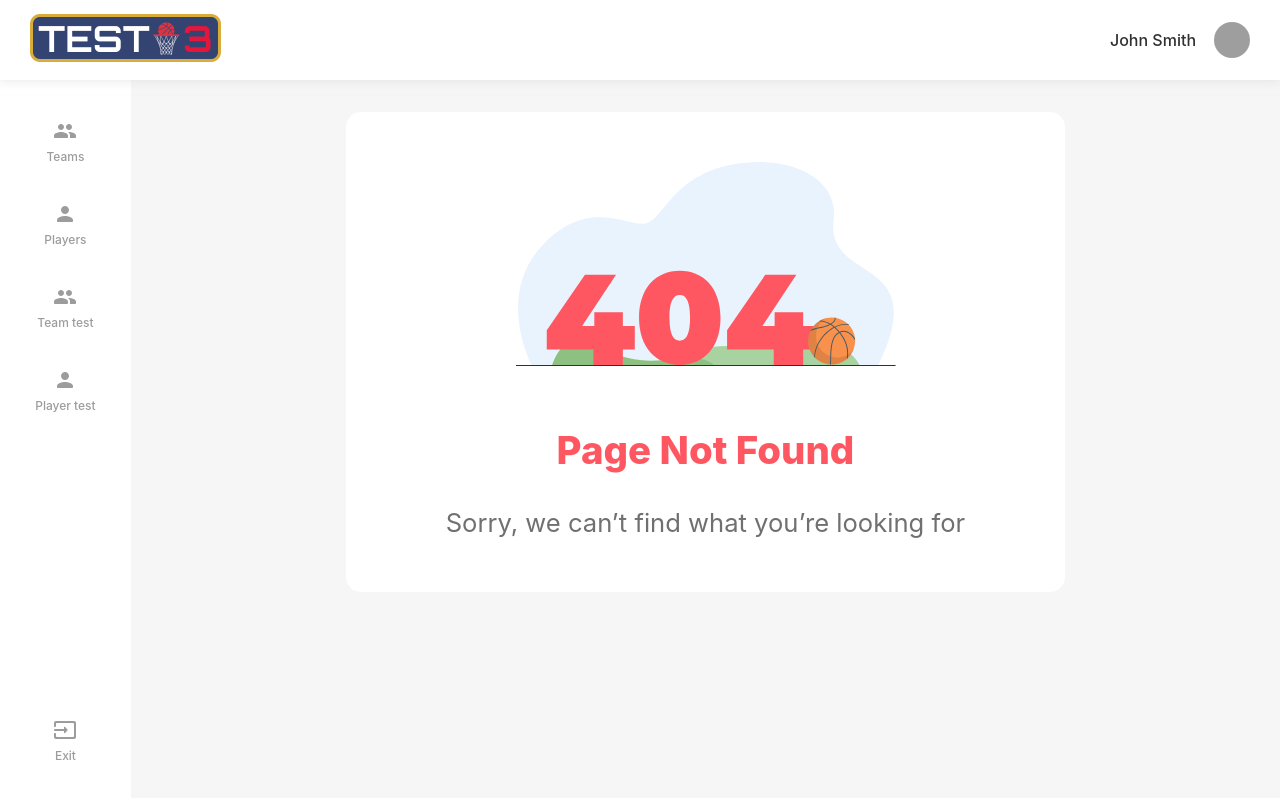
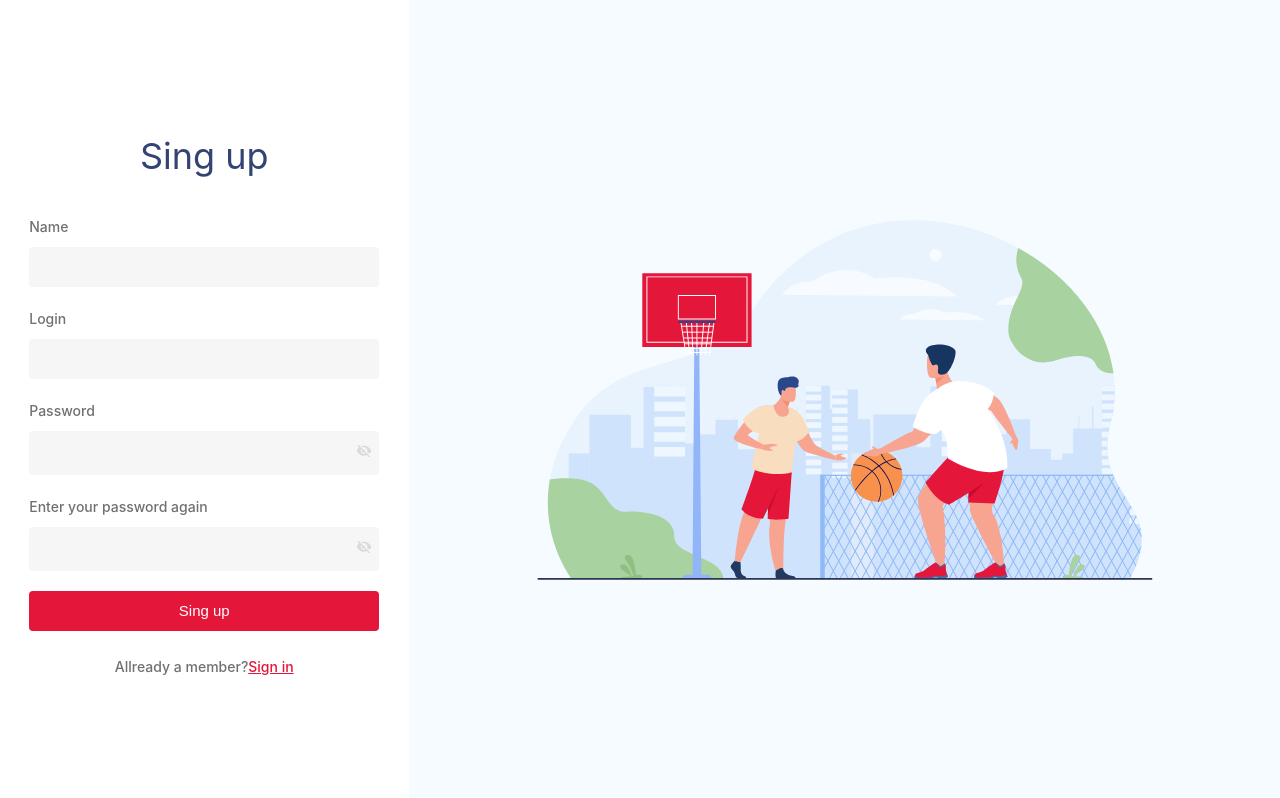
Before and after one commit to sgu6ena/nba, a React (Create React App) app: page /register in a window 1280 px wide. Before the commit this address had no page. Built offline with nearby package versions, Linux system fonts and the light colour scheme; grey boxes are pictures that could not be loaded.

Commit message:
init register page

```diff
--- a/src/App.tsx
+++ b/src/App.tsx
@@ -2,9 +2,11 @@ import React from "react";
 import { Route, Routes, BrowserRouter } from "react-router-dom";
 import { Command } from "./pages/Command";
 import { CommandList } from "./pages/CommandList";
+import Login from "./pages/Login";
 import { PageNotFound } from "./pages/PageNotFound";
 import { Player } from "./pages/Player";
 import { PlayerList } from "./pages/PlayerList";
+import Register from "./pages/Register";
 import Test from "./pages/Test";
 
 function App() {
@@ -12,6 +14,8 @@ function App() {
     <div className="App">
       <BrowserRouter>
         <Routes>
+          <Route path="/login" element={<Login />} />
+          <Route path="/register" element={<Register />} />
           <Route path="/" element={<Test />} />
           <Route path="/commands" element={<CommandList />} />
           <Route path="/command/:id" element={<Command />} />
--- a/src/components/LayerPage.tsx
+++ b/src/components/LayerPage.tsx
@@ -14,7 +14,7 @@ interface ILayerPageProps {
 const StyledLayer = styled.div`
   width: 100vw;
   height: 100vh;
-  display: grid;
+
   display: grid;
   grid-template-rows: 80px auto;
   grid-template-columns: max-content auto;
--- a/src/pages/PageNotFound.tsx
+++ b/src/pages/PageNotFound.tsx
@@ -8,7 +8,7 @@ export interface IPageNotFoundProps {}
 export function PageNotFound(props: IPageNotFoundProps) {
   return (
     <LayerPage>
-    <div style={{ display: "block", margin: "auto" }}>
+    <div style={{  margin: "auto" }}>
       <ImageBox
         title="Page Not Found"
         description="Sorry, we can’t find what you’re looking for"
--- /dev/null
+++ b/src/pages/Register.tsx
@@ -0,0 +1,96 @@
+import * as React from "react";
+import { Link } from "react-router-dom";
+import Button from "../ui/button/Button";
+import Input from "../ui/input/Input";
+import Password from "../ui/Password";
+import { ReactComponent as BasketUp } from "../assets/images/Basket-up.svg";
+import styled from "styled-components";
+import * as vars from "../assets/variables/variables";
+
+interface IRegisterProps {}
+
+const Page = styled.div`
+  display: flex;
+  width: 100vw;
+  height: 100vh;
+  align-items: stretch;
+`;
+const RegisterBox = styled.div`
+  display: flex;
+  align-items: center;
+  justify-content: center;
+  width: 600px;
+  border: 0px solid red;
+  flex-direction: column;
+  .form {
+    padding: 10px;
+    max-width: 370px;
+    width: 100%;
+    display: flex;
+    flex-direction: column;
+    gap: 20px;
+  }
+
+  h1 {
+    font-style: normal;
+    font-weight: normal;
+    font-size: 36px;
+    line-height: 49px;
+    color: #344472;
+  }
+  p {
+    font-style: normal;
+    font-weight: 500;
+    font-size: 14px;
+    line-height: 24px;
+    display: flex;
+    align-items: center;
+    color: ${vars.$grey};
+    a {
+      font-style: normal;
+      font-weight: 500;
+      font-size: 14px;
+      line-height: 19px;
+      text-decoration-line: underline;
+      color: ${vars.$red};
+    }
+  }
+`;
+
+const ImageBox = styled.div`
+  display: flex;
+  background: #f5fbff;
+  width: 100%;
+  height: 100%;
+  align-items: center;
+  justify-content: center;
+  @media screen and (max-width: ${vars.$md}) {
+    display: none;
+  }
+`;
+
+const Register: React.FunctionComponent<IRegisterProps> = (props) => {
+
+  return (
+    <Page>
+      <RegisterBox>
+        <h1>Sing up</h1>
+        <form className="form" >
+          <Input label="Name" />
+          <Input label="Login" />
+          <Password label="Password" />
+          <Password label="Enter your password again" />
+          <Button>Sing up</Button>
+        </form>
+        <p>
+          Allready a member? <Link to="/login"> Sign in</Link>
+        </p>
+      </RegisterBox>
+      <ImageBox>
+        <BasketUp width="80%" />
+      </ImageBox>
+    </Page>
+  );
+};
+
+export default Register;
--- a/src/ui/Password.tsx
+++ b/src/ui/Password.tsx
@@ -5,20 +5,21 @@ import * as vars from "../assets/variables/variables";
 import styled from "styled-components";
 
 const StyledLabel = styled.label`
-  padding-top: 8px;
+
   display: block;
   font-style: normal;
-  font-weight: bold;
-  font-size: 12px;
-  line-height: 14px;
-  color: #828282;
+  font-weight: 500;
+  font-size: 14px;
+  line-height: 24px;
+  color: ${vars.$grey};
+
 `;
 
 const InputGroup = styled.div`
   background: ${vars.$lightestGrey1};
   border-radius: 4px;
-  margin: 8px 0;
-  padding: 4px 0;
+  margin: 8px 0 0 0;
+  padding: 2px 0 ;
   display: flex;
   align-items: center;
   width: 100%;
--- a/src/ui/input/Input.tsx
+++ b/src/ui/input/Input.tsx
@@ -9,6 +9,8 @@ export interface IInputProps {
   value?: string;
   error?: string;
   disabled?: boolean;
+  id?:string;
+
 }
 
 const StyledInput = styled.div`
@@ -27,6 +29,7 @@ const StyledInput = styled.div`
     }
     input {
       transition: all 0.2s;
+      height: 40px;
       padding: 8px 12px;
       border: none;
       background:  ${vars.$lightestGrey1};
@@ -73,7 +76,7 @@ const Input: React.FC<IInputProps> = ({
   type,
   value,
   placeholder,
-  error,disabled
+  error,disabled, id
 }) => {
   return (
     <StyledInput>
@@ -85,6 +88,8 @@ const Input: React.FC<IInputProps> = ({
           value={value}
           className={error ? "error" : ""}
           disabled={disabled}
+          id={id}
+
         />
         <span>{error}</span>
       </label>
```
Lines whose indentation alone changed are shown as unchanged.
